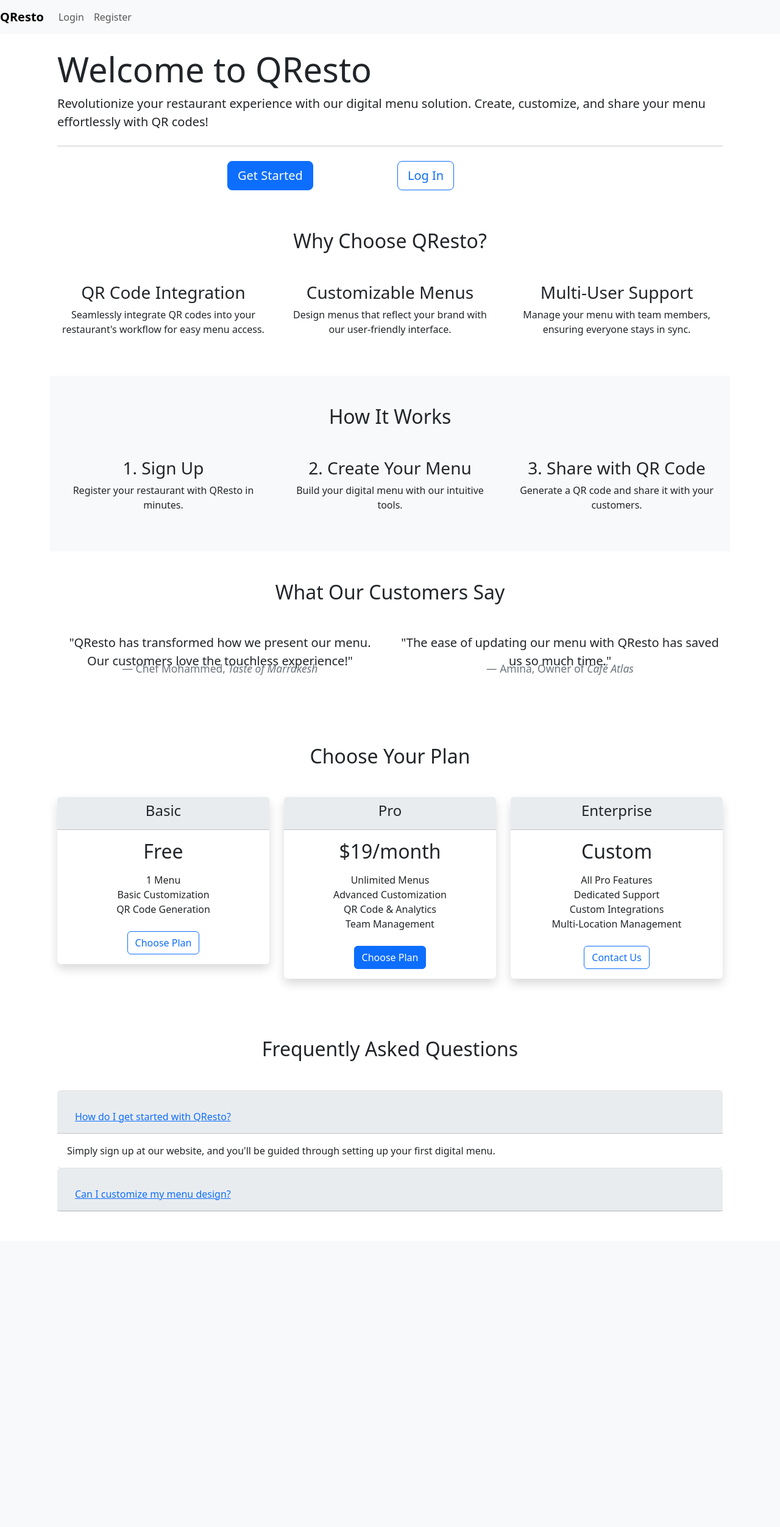
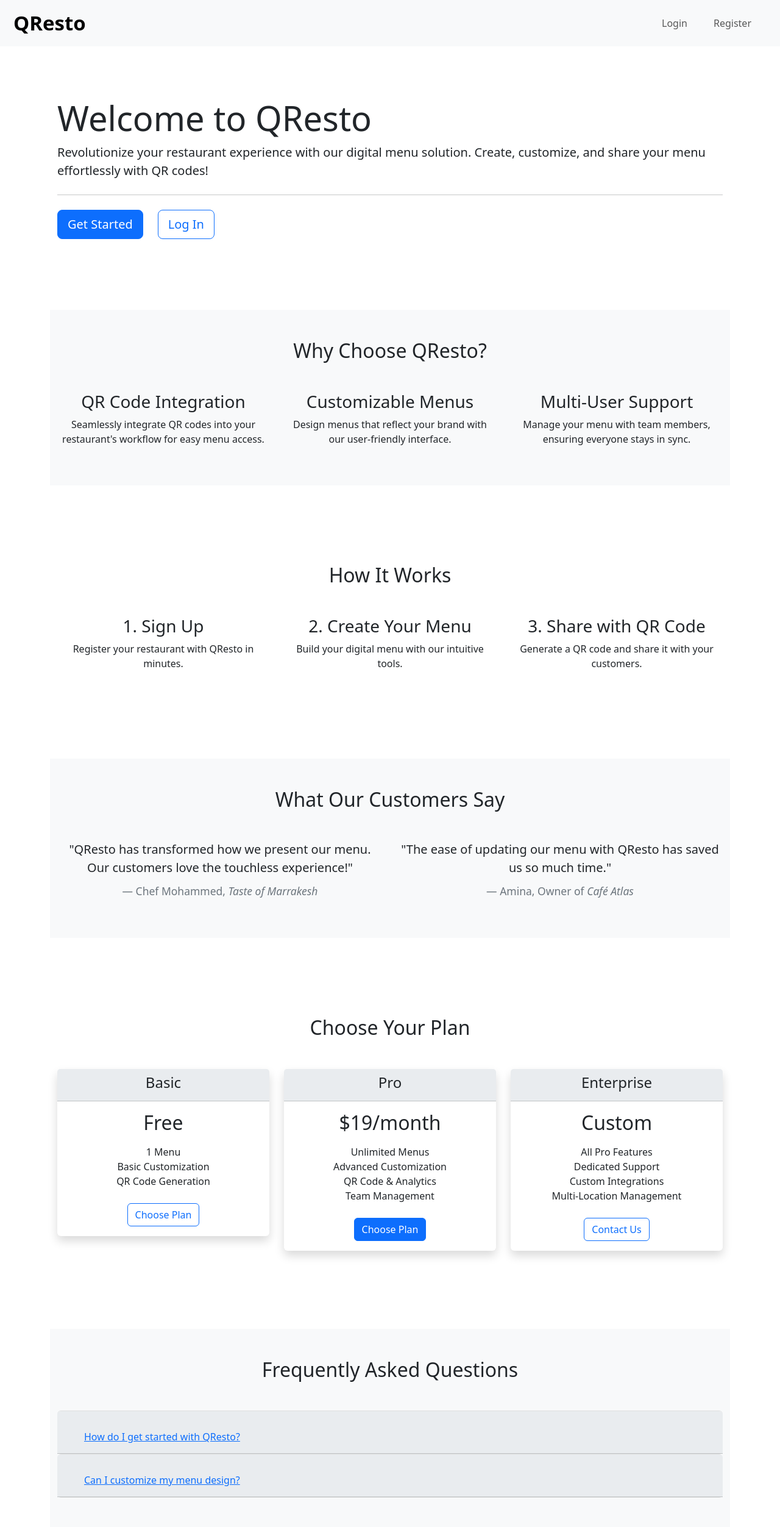
Before and after one commit to AgHamza/QResto, a Flask app: page / in a window 1280 px wide. Shown: the whole page at 61% size. Before the commit the page ends 1987 px from the top, so only its background shows below. Run offline with Flask 3, Linux system fonts and the light colour scheme.

Commit message:
style edit

```diff
--- a/app/static/css/style.css
+++ b/app/static/css/style.css
@@ -4,25 +4,46 @@ body {
 
 .navbar-brand {
     font-weight: bold;
+    font-size: 33px;
 }
 
 button {
     padding-top: 7px;
     margin-top: 15px;
+    margin-left: 15px;
+    margin-right: 15px;
 }
 
+.navbar-brand {
+    margin-left: 10px;
+}
+
+.nav-link {
+    margin-right: 27px;
+}
+
+.hero {
+    padding-top: 60px ;
+    padding-bottom: 20px ;
+    margin-top: 20px;
+}
 .jumbotron {
     background-color: #f8f9fa;
 }
 
 .features-section, .how-it-works, .testimonials, .pricing, .faq {
     padding: 60px 0;
+    margin-top: 80px;
 }
 
 .feature-item i, .step i {
     font-size: 2rem;
 }
 
+.blockquote-footer{
+    margin-left: 0px;
+    margin-top: 10px;
+}
 .pricing-card {
     border: none;
     box-shadow: 0 0.5rem 1rem rgba(0,0,0,.15);
--- a/app/templates/base.html
+++ b/app/templates/base.html
@@ -11,25 +11,31 @@
 </head>
 <body>
   <nav class="navbar navbar-expand-lg navbar-light bg-light">
+    <div class="container-fluid">
+      <!-- Brand logo on the left -->
       <a class="navbar-brand" href="{{ url_for('main.index') }}">QResto</a>
-    <div class="collapse navbar-collapse">
-      <ul class="navbar-nav ml-auto">
+      <!-- Login and Register on the right -->
+      <div class="d-flex justify-content-end w-100">
         {% if current_user.is_authenticated %}
+        <ul class="navbar-nav">
           <li class="nav-item">
             <a class="nav-link" href="{{ url_for('main.dashboard') }}">Dashboard</a>
           </li>
           <li class="nav-item">
             <a class="nav-link" href="{{ url_for('main.logout') }}">Logout</a>
           </li>
+        </ul>
         {% else %}
+        <ul class="navbar-nav">
           <li class="nav-item">
             <a class="nav-link" href="{{ url_for('main.login') }}">Login</a>
           </li>
           <li class="nav-item">
             <a class="nav-link" href="{{ url_for('main.register') }}">Register</a>
           </li>
+        </ul>
         {% endif %}
-      </ul>
+      </div>
     </div>
   </nav>
   <div class="container mt-4">
--- a/app/templates/index.html
+++ b/app/templates/index.html
@@ -2,17 +2,17 @@
 {% block title %}Home - QResto: Digital Menu Solutions{% endblock %}
 {% block content %}
   <!-- Hero Section -->
-  <section>
+  <section class="hero">
     <div class="container">
       <h1 class="display-4">Welcome to QResto</h1>
       <p class="lead">Revolutionize your restaurant experience with our digital menu solution. Create, customize, and share your menu effortlessly with QR codes!</p>
       <hr class="my-4">
       {% if not current_user.is_authenticated %}
-      <div class="row justify-content-center">
-        <div class="col-md-3">
+      <div class="row">
+        <div class="col-auto">
           <p><a class="btn btn-primary btn-lg" href="{{ url_for('main.register') }}" role="button">Get Started</a></p>
         </div>
-        <div class="col-md-3">
+        <div class="col-auto">
           <p><a class="btn btn-outline-primary btn-lg" href="{{ url_for('main.login') }}" role="button">Log In</a></p>
         </div>
       </div>
@@ -23,7 +23,7 @@
   </section>
 
   <!-- Features Section -->
-  <section class="features-section py-5">
+  <section class="features-section py-5 bg-light">
     <div class="container">
       <h2 class="text-center mb-5">Why Choose QResto?</h2>
       <div class="row">
@@ -53,7 +53,7 @@
   </section>
 
   <!-- How It Works Section -->
-  <section class="how-it-works py-5 bg-light">
+  <section class="how-it-works py-5 ">
     <div class="container">
       <h2 class="text-center mb-5">How It Works</h2>
       <div class="row">
@@ -83,7 +83,7 @@
   </section>
 
   <!-- Testimonials Section -->
-  <section class="testimonials py-5">
+  <section class="testimonials py-5 bg-light">
     <div class="container">
       <h2 class="text-center mb-5">What Our Customers Say</h2>
       <div class="row">
@@ -163,7 +163,7 @@
   </section>
 
   <!-- FAQ Section -->
-  <section class="faq py-5">
+  <section class="faq py-5 bg-light">
     <div class="container">
       <h2 class="text-center mb-5">Frequently Asked Questions</h2>
       <div id="accordion">
@@ -175,7 +175,7 @@
               </button>
             </h5>
           </div>
-          <div id="collapseOne" class="collapse show" aria-labelledby="headingOne" data-parent="#accordion">
+          <div id="collapseOne" class="collapse" aria-labelledby="headingOne" data-parent="#accordion">
             <div class="card-body">
               Simply sign up at our website, and you'll be guided through setting up your first digital menu.
             </div>
```
Lines whose indentation alone changed are shown as unchanged.
